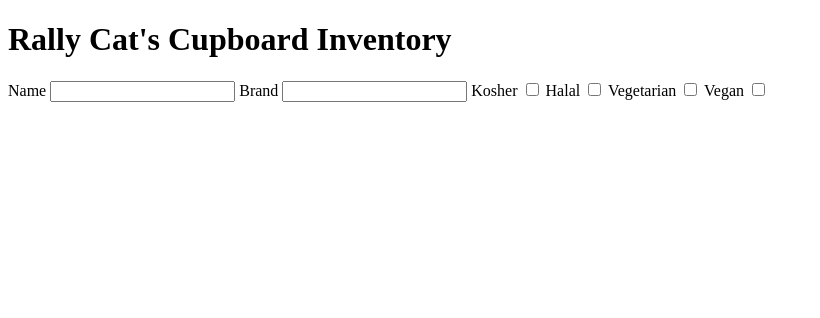
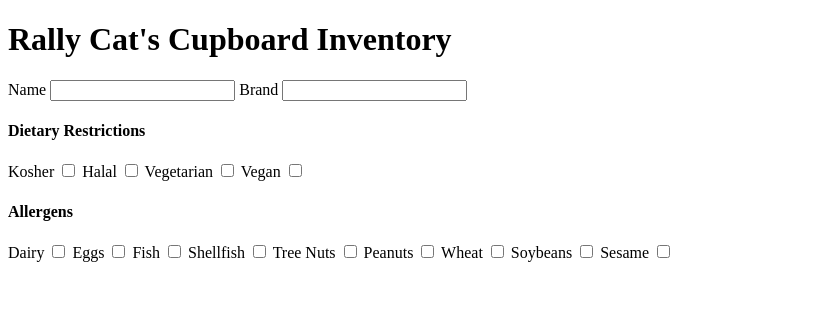
Before and after one commit to UVMHacks2025/Team-3, a Flask app: template templates/add.html in a window 1280 px wide. Shown: the top 318 px of the page, without its empty margins (0-820 px from the left). Run offline with Flask 3, Linux system fonts and the light colour scheme; the template is opened without the code that fills it, so the values that code supplies are empty.

Commit message:
continued work on add form, added checkboxes

```diff
--- a/templates/add.html
+++ b/templates/add.html
@@ -10,6 +10,7 @@
     <label for="Brand">Brand</label>
     <input type="text" name="Brand" id="Brand" />
 
+    <h4>Dietary Restrictions</h4>
     <label for="kosher">Kosher</label>
     <input type="checkbox" id="kosher" name="dietary_restrictions" value="kosher" />
     <label for="halal">Halal</label>
@@ -19,6 +20,26 @@
     <label for="vegan">Vegan</label>
     <input type="checkbox" id="vegan" name="dietary_restrictions" value="vegan" />
 
+    <h4>Allergens</h4>
+    <label for="dairy">Dairy</label>
+    <input type="checkbox" id="dairy" name="allergens" value="dairy" />
+    <label for="eggs">Eggs</label>
+    <input type="checkbox" id="eggs" name="allergens" value="eggs" />
+    <label for="fish">Fish</label>
+    <input type="checkbox" id="fish" name="allergens" value="fish" />
+    <label for="shellfish">Shellfish</label>
+    <input type="checkbox" id="shellfish" name="allergens" value="shellfish" />
+    <label for="tree_nuts">Tree Nuts</label>
+    <input type="checkbox" id="tree_nuts" name="allergens" value="tree_nuts" />
+    <label for="peanuts">Peanuts</label>
+    <input type="checkbox" id="peanuts" name="allergens" value="peanuts" />
+    <label for="wheat">Wheat</label>
+    <input type="checkbox" id="wheat" name="allergens" value="wheat" />
+    <label for="soybeans">Soybeans</label>
+    <input type="checkbox" id="soybeans" name="allergens" value="soybeans" />
+    <label for="sesame">Sesame</label>
+    <input type="checkbox" id="sesame" name="allergens" value="sesame" />
+
   </section>
 </form>
 
```
Also changed, not shown: data/test.txt (deleted), instances/test.txt (deleted).
